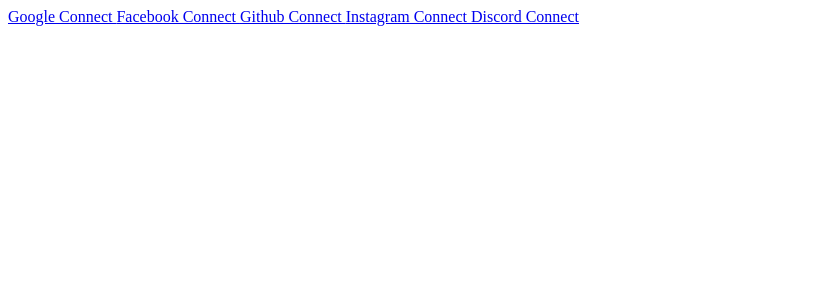
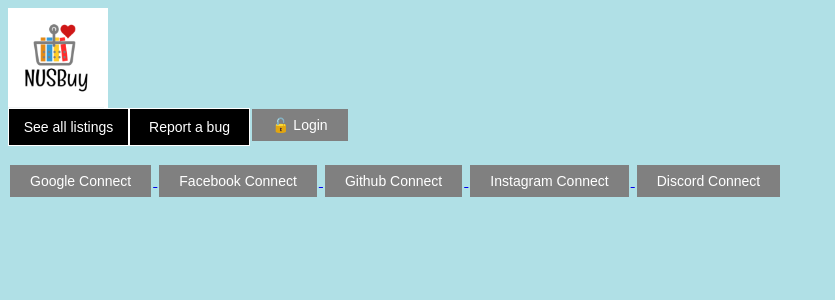
Before and after one commit to dinhnhobao/NUSBuy, a Django app: page /authentication/ in a window 1280 px wide; the page is wider, and only the part inside the window is pictured. Shown: the top 300 px of that part, without its empty margins (0-835 px from the left). Run offline with Django 3.2, Linux system fonts and the light colour scheme; some libraries are stand-ins or nearby versions.

Commit message:
backup commit

```diff
--- a/src/login/templates/login/index.html
+++ b/src/login/templates/login/index.html
@@ -1,3 +1,7 @@
+{% extends 'base.html' %}
+
+{% block content %}
+
 {% load socialaccount %}
 {% providers_media_js %}
 
@@ -7,10 +11,12 @@
     </head>
 
     <body>
-        <a href = "{% provider_login_url "google" %}"> Google Connect </a>
-        <a href = "{% provider_login_url "facebook" method="js_sdk" %}"> Facebook Connect </a>
-        <a href = "{% provider_login_url "github" %}"> Github Connect </a>
-        <a href = "{% provider_login_url "instagram" %}"> Instagram Connect </a>
-        <a href = "{% provider_login_url "discord" %}"> Discord Connect </a>
+        <a href = "{% provider_login_url "google" %}"> <button>Google Connect</button> </a>
+        <a href = "{% provider_login_url "facebook" method="js_sdk" %}"> <button>Facebook Connect</button>  </a>
+        <a href = "{% provider_login_url "github" %}"> <button>Github Connect</button> </a>
+        <a href = "{% provider_login_url "instagram" %}"> <button>Instagram Connect</button> </a>
+        <a href = "{% provider_login_url "discord" %}"> <button>Discord Connect</button> </a>
     </body>
 </html>
+
+{% endblock %}
--- a/src/products/templates/products/product_detail.html
+++ b/src/products/templates/products/product_detail.html
@@ -228,7 +228,7 @@ h1 {
   <a href = "{% url 'product-delete' object.pk %}"><button>Delete</button></a>
   <a href = "{% url 'home' %}"><button>Back to home</button></a>
   <input type="text" value="{% url 'product-detail' object.pk %}" class="myInput" style="display:none;">
-  <button onclick="thisFunction()">Copy</button>
+  <button onclick="thisFunction()">Copy link to clipboard</button>
 </div>
 <br />
 
--- a/src/templates/base.html
+++ b/src/templates/base.html
@@ -63,7 +63,7 @@
             {% if user.is_authenticated %}
                 <p><a href="{% url 'logout' %}"><button class= "auth">&#128274 Logout</button></a></p>
             {% else %}
-                <p><a href="{% url 'login' %}"><button class = "auth">&#128275 Login</button></a></p>
+                <p><a href="{% url 'authentication' %}"><button class = "auth">&#128275 Login</button></a></p>
             {% endif %}
 
         {% block content %}
--- a/src/trydjango/urls.py
+++ b/src/trydjango/urls.py
@@ -29,5 +29,5 @@ urlpatterns = [
     url(r'^accounts/', include('allauth.urls')),
     url(r'^$', views.products_list, name = 'home'), #remember to use as_view() to render view
     url(r'^report_bug/$', views.report_bug, name = 'report'),
-    url(r'authentication/', TemplateView.as_view(template_name = 'login/index.html')),
+    url(r'authentication/', TemplateView.as_view(template_name = 'login/index.html'), name = 'authentication'),
 ]
```
Also changed, not shown: src/products/templates/products/product_list.html (+0 -25 lines).
